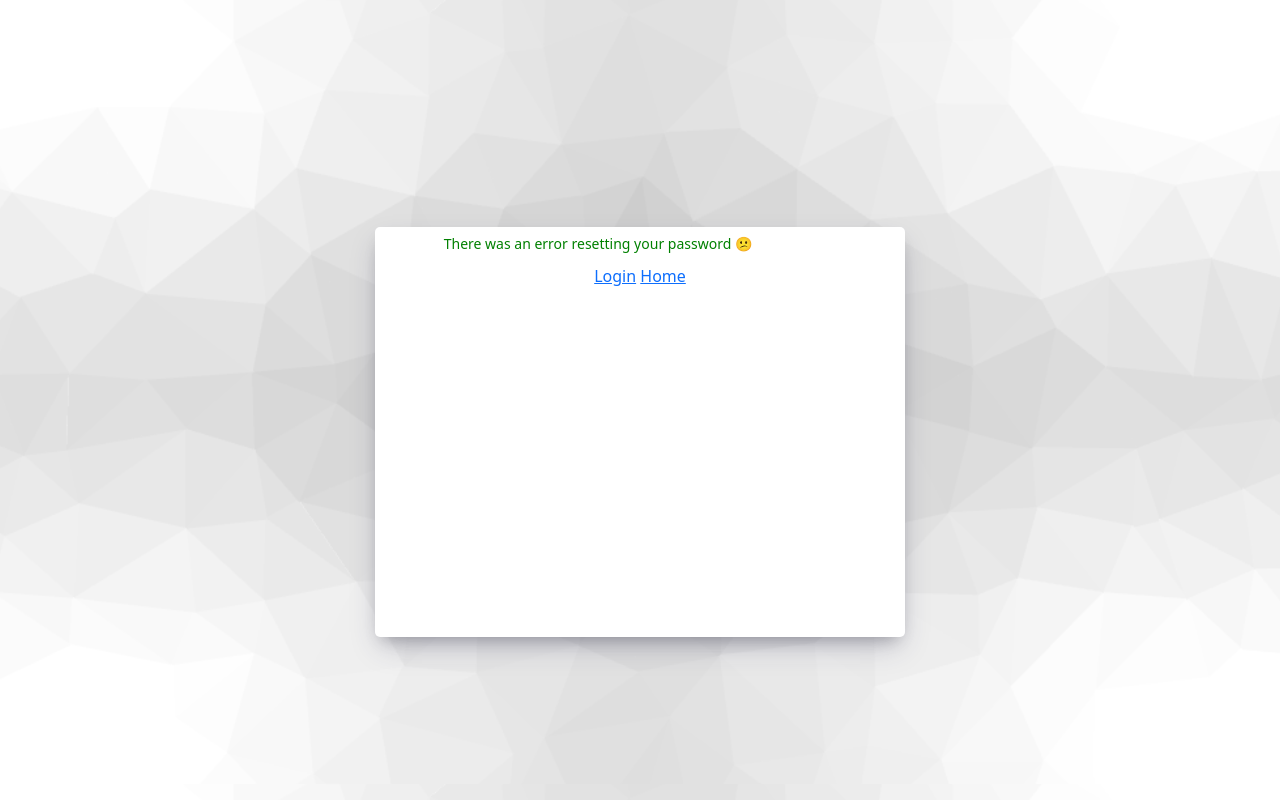
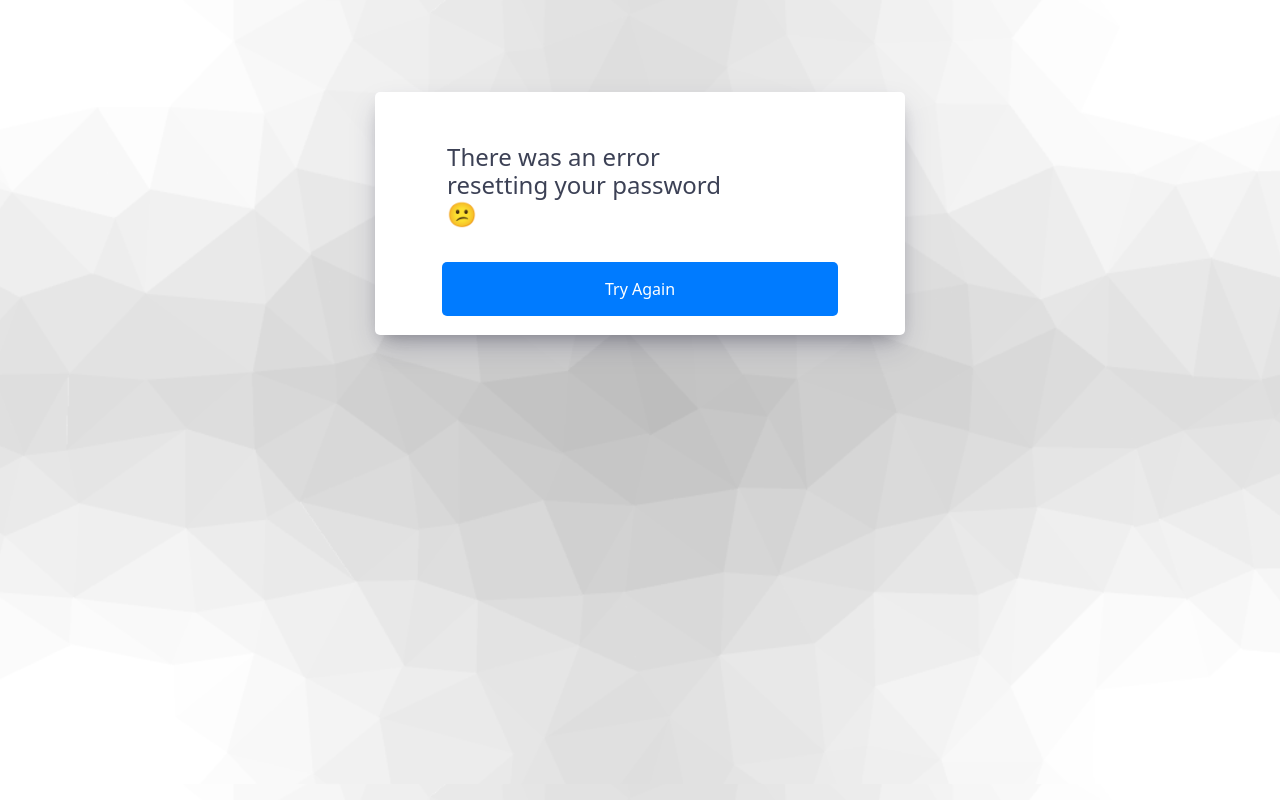
Before and after one commit to TheDeadGPU/LeaveRequestTracker, a Flask app: page /reset_password/1/1 in a window 1280 px wide. Run offline with Flask 3, Linux system fonts and the light colour scheme; some libraries are stand-ins or nearby versions.

Commit message:
Add javascript to disable forms when incomplete information is present and style password reset success/error pages

```diff
--- a/static/styles/styles.css
+++ b/static/styles/styles.css
@@ -65,7 +65,7 @@ body {
 }
 
 .center-edit-container {
-  height: 845px;
+  height: 880px;
 }
 
 .side-container {
@@ -88,7 +88,7 @@ body {
   flex-direction: column;
 }
 
-.reset-container {
+.reset-container, .reset-container-success {
   display: flex;
   align-items: center;
   flex-direction: column;
@@ -99,6 +99,25 @@ body {
   padding: 6px;
   border-radius: 5px;
   min-height: 410px;
+}
+
+.reset-container-success {
+  text-align: left;
+  min-height: 243px;
+  min-width: 500px;
+  padding: 18px;
+  margin-top: 0px;
+  position: relative;
+  bottom: 179px;
+}
+
+.reset-container-success h1 {
+  font-size: 24px;
+  text-align: left;
+  position: relative;
+  right: 40px;
+  margin-top: 13px;
+  margin-bottom: 13px;
 }
 
 .change-pass-form {
@@ -197,14 +216,18 @@ select:focus {
   top: 10px;
 }
 
-.main-reset-container a {
+.main-reset-container a, .center-edit-container a {
   text-decoration: none;
   font-weight: 500;
   font-size: 15px;
 }
 
-.reset-container a:hover {
+.reset-container a:hover, .center-edit-container a:hover {
   color: rgb(9, 12, 22);
+}
+
+.center-edit-container p {
+  margin-top: 20px;
 }
 
 .reset-container input:nth-Child(1) {
@@ -231,7 +254,7 @@ select:focus {
 
 .disabled {
   background-color: #cccccc !important;
-  cursor: not-allowed !important;
+  cursor: auto !important;
 }
 
 /* Custom Scrollbar Styles */
@@ -378,24 +401,21 @@ select:focus {
 
 
 /* Submit Button Styles */
-.leave-request-form .submit-button {
+.leave-request-form .submit-button, .reset-container-success button {
   border-radius: 5px;
   border: none;
-  width: 86%;
+  width: 80%;
   background-color: #007BFF;
   color: white;
   padding: 15px;
   font-size: 16px;
   cursor: pointer;
   transition: transform 0.3s ease;
+  font-weight: 500;
 }
 
 .center-edit-container .submit-button {
   margin-top: 8px;
-}
-
-.submit-button:hover {
-  transform: translateY(-2px);
 }
 
 .badge.text-bg-secondary {
@@ -440,9 +460,13 @@ select:focus {
   padding: 5px 9px;
   cursor: pointer;
   border-radius: 5px;
-  transition: transform 0.3s ease;
+  transition: background-color 0.3s ease;
   margin-bottom: 6px;
   margin-left: 10px;
+}
+
+#edit-btn:hover, #email-btn:hover {
+  background-color: #0056B3;
 }
 
 .button-container {
@@ -460,13 +484,13 @@ select:focus {
   margin-left: 0;
 }
 
-#edit-btn:hover, #email-btn:hover, #delete-button:hover {
-  transform: translateY(-1px);
-}
-
 #delete-button {
   background-color: #dc3545;
   padding-right: 7.5px;
+}
+
+#delete-button:hover {
+  background-color: #c9303e;
 }
 
 #edit-btn {
--- a/templates/reset_password_error.html
+++ b/templates/reset_password_error.html
@@ -4,14 +4,9 @@
 
 
 <div class="main-container">
-    <div class="reset-container">
-        <p style="color: green;">There was an error resetting your password 😕</p>
-        <div>
-            <span>
-                <a href="{{ url_for('login') }}">Login</a>
-                <a href="{{ url_for('index') }}">Home</a>
-            </span>
-        </div>
+    <div class="reset-container-success">
+        <h1>There was an error resetting your password 😕</h1>
+        <button onclick="window.location.href='/reset_password';" type="button">Try Again</button>
     </div>
 </div>
 
```
Also changed, not shown: templates/edit_request.html (+35 -0 lines), templates/index.html (+29 -0 lines), templates/reset_password_success.html (+3 -9 lines).
